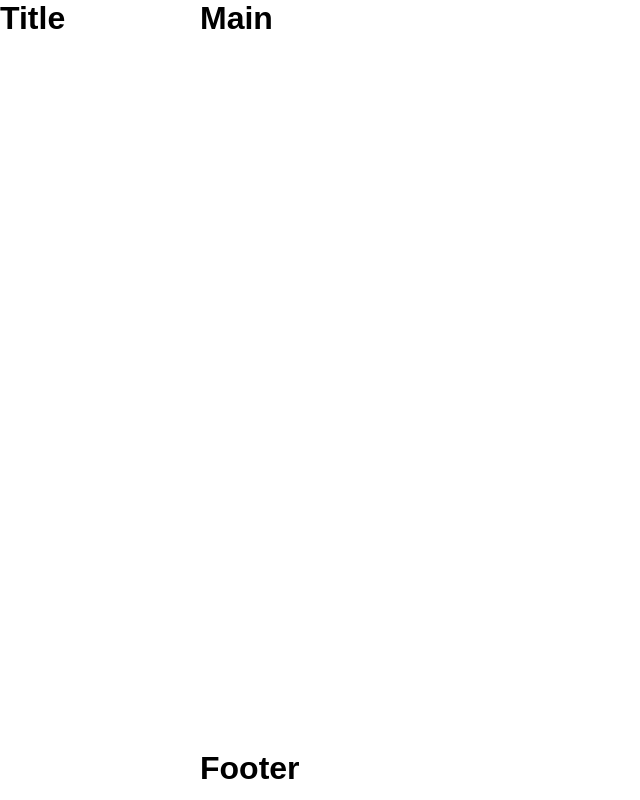
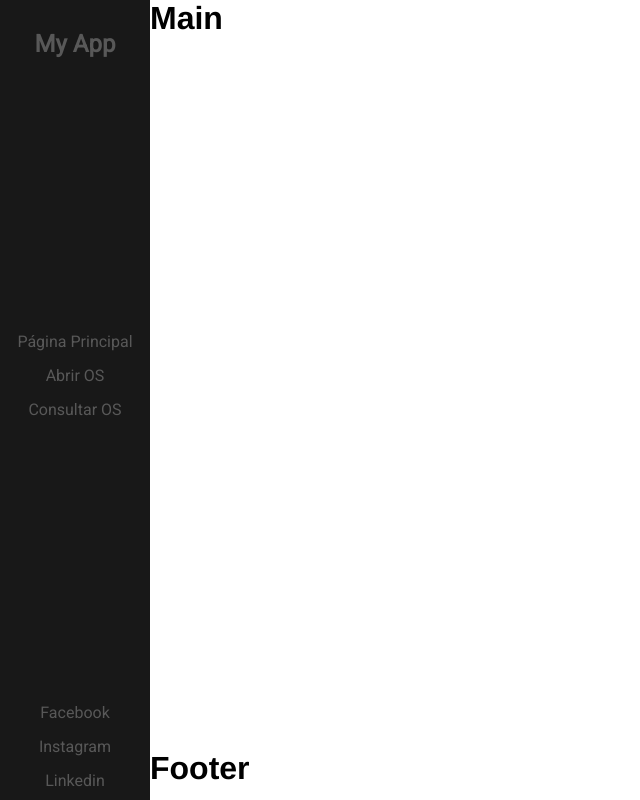
Before and after one commit to PedrooLska/SPAOrderOfService, a React (Create React App) app in the folder frontend/: page / in a window 1280 px wide. Shown: the whole page, without its empty margins (0-640 px from the left). Built offline with nearby package versions, Linux system fonts and the light colour scheme.

Commit message:
Create Header

```diff
--- a/frontend/src/App.css
+++ b/frontend/src/App.css
@@ -1,6 +1,6 @@
 .app {
   display: grid;
-  grid-template-columns: 200px 1fr;
+  grid-template-columns: 150px 1fr;
   grid-template-rows: 1fr 50px;
   grid-template-areas:
     "header main"
--- a/frontend/src/components/header/index.css
+++ b/frontend/src/components/header/index.css
@@ -0,0 +1,31 @@
+@import url("https://fonts.googleapis.com/css2?family=Roboto&display=swap");
+
+.header {
+  display: flex;
+  align-items: center;
+  justify-content: space-between;
+  flex-direction: column;
+
+  text-align: center;
+
+  background: #181818;
+  color: rgb(88, 88, 88);
+}
+
+.header__logo h2 {
+  font-family: Roboto;
+  margin-top: 30px;
+}
+
+.header li {
+  padding: 5px 0 10px;
+}
+
+.header a {
+  font-family: Roboto, sans-serif;
+  color: rgb(88, 88, 88);
+}
+
+.header a:hover {
+  color: #17fddb;
+}
--- a/frontend/src/components/header/index.js
+++ b/frontend/src/components/header/index.js
@@ -4,7 +4,43 @@ import "./index.css";
 const Header = () => {
   return (
     <header className="header">
-      <h1>Title</h1>
+      <div className="header__logo">
+        <a href="#">
+          <h2>My App</h2>
+        </a>
+      </div>
+
+      <div className="header__nav">
+        <ul>
+          <li>
+            <a href="#">Página Principal</a>
+          </li>
+
+          <li>
+            <a href="#">Abrir OS</a>
+          </li>
+
+          <li>
+            <a href="#">Consultar OS</a>
+          </li>
+        </ul>
+      </div>
+
+      <div className="header__socialmedia">
+        <ul>
+          <li>
+            <a href="#">Facebook</a>
+          </li>
+
+          <li>
+            <a href="#">Instagram</a>
+          </li>
+
+          <li>
+            <a href="#">Linkedin</a>
+          </li>
+        </ul>
+      </div>
     </header>
   );
 };
--- a/frontend/src/index.css
+++ b/frontend/src/index.css
@@ -1,6 +1,14 @@
 * {
   margin: 0;
   padding: 0;
-  font-family: Arial, Helvetica, sans-serif;
+  font-family: Helvetica, sans-serif;
   box-sizing: border-box;
 }
+
+a {
+  text-decoration: none;
+}
+
+li {
+  list-style: none;
+}
```
